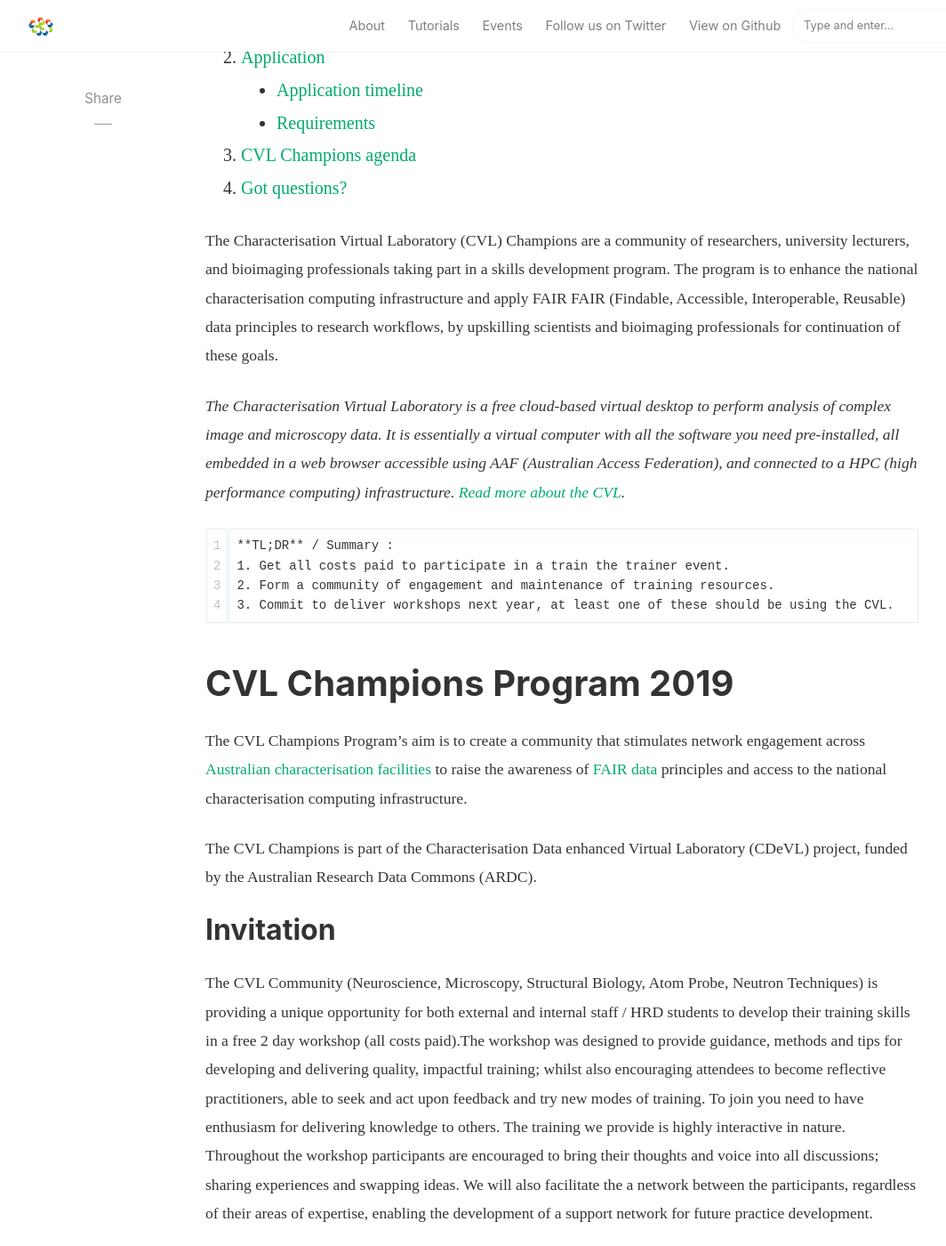
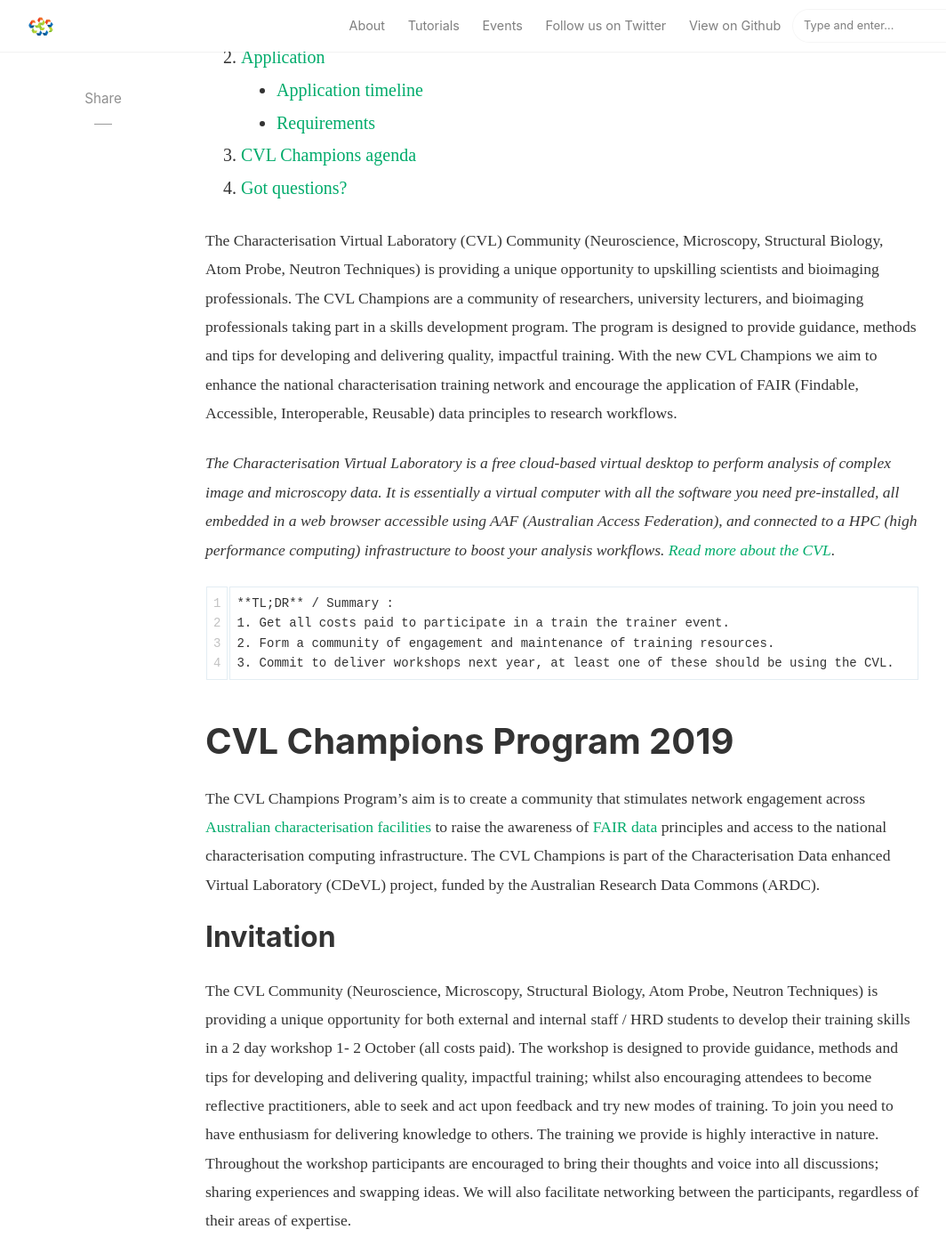
Before and after one commit to Characterisation-Virtual-Laboratory/CVL_Community, a Jekyll site: the page built from _posts/2019-05-04-champions.md, in a window 1280 px wide and 1400 px high, scrolled down 563 px. Shown: the whole window at 89% size, without its empty margins (54-1118 px from the left). Built offline with Jekyll 4.4.1, drawn with Linux system fonts in a browser that asks for light colours; nearby versions of some CDN libraries; comment, search, counter and statistics services are not loaded; some of the changed text lies outside the part shown.

Commit message:
update description, add for Australian based

```diff
--- a/_posts/2019-05-04-champions.md
+++ b/_posts/2019-05-04-champions.md
@@ -8,9 +8,16 @@
 featured: true
 toc: true
 ---
-The Characterisation Virtual Laboratory (CVL) Champions are a community of researchers, university lecturers, and bioimaging professionals taking part in a skills development program. The program is to enhance the national characterisation computing infrastructure and apply FAIR FAIR (Findable, Accessible, Interoperable, Reusable) data principles to research workflows, by upskilling scientists and bioimaging professionals for continuation of these goals.
+The Characterisation Virtual Laboratory (CVL) Community (Neuroscience,
+Microscopy, Structural Biology, Atom Probe, Neutron Techniques) is providing a
+unique opportunity to upskilling scientists and bioimaging professionals.
+The CVL Champions are a community of researchers, university lecturers, and
+bioimaging professionals taking part in a skills development program. The
+program is designed to provide guidance, methods and tips for developing and
+delivering quality, impactful training. With the new CVL Champions we aim
+to enhance the national characterisation training network and encourage the application of FAIR (Findable, Accessible, Interoperable, Reusable) data principles to research workflows.
 
-*The Characterisation Virtual Laboratory is a free cloud-based virtual desktop to perform analysis of complex image and microscopy data. It is essentially a virtual computer with all the software you need pre-installed, all embedded in a web browser accessible using AAF (Australian Access Federation), and connected to a HPC (high performance computing) infrastructure. [Read more about the CVL](../about).*
+*The Characterisation Virtual Laboratory is a free cloud-based virtual desktop to perform analysis of complex image and microscopy data. It is essentially a virtual computer with all the software you need pre-installed, all embedded in a web browser accessible using AAF (Australian Access Federation), and connected to a HPC (high performance computing) infrastructure to boost your analysis workflows. [Read more about the CVL](../about).*
 
     **TL;DR** / Summary :
     1. Get all costs paid to participate in a train the trainer event.
@@ -19,25 +26,22 @@
 
 # CVL Champions Program 2019
 
-The CVL Champions Program's aim is to create a community that stimulates network engagement across [Australian characterisation facilities](../AustralianCharacterisationFacilities) to raise the awareness of [FAIR data](https://www.ands.org.au/working-with-data/fairdata) principles and access to the national characterisation computing infrastructure.
-
-The CVL Champions is part of the Characterisation Data enhanced Virtual Laboratory (CDeVL) project, funded by the Australian Research Data Commons (ARDC).
+The CVL Champions Program's aim is to create a community that stimulates network engagement across [Australian characterisation facilities](../AustralianCharacterisationFacilities) to raise the awareness of [FAIR data](https://www.ands.org.au/working-with-data/fairdata) principles and access to the national characterisation computing infrastructure. The CVL Champions is part of the Characterisation Data enhanced Virtual Laboratory (CDeVL) project, funded by the Australian Research Data Commons (ARDC).
 
 ## Invitation
 
 The CVL Community (Neuroscience, Microscopy, Structural Biology, Atom Probe,
 Neutron Techniques) is providing a unique opportunity for both external and
-internal staff / HRD students to develop their training skills in a free 2 day
-workshop (all costs paid).The workshop was designed to provide guidance,
-methods and tips for developing and delivering quality, impactful training;
-whilst also encouraging attendees to become reflective practitioners, able to
-seek and act upon feedback and try new modes of training. To join you need to
-have enthusiasm for delivering knowledge to others. The training we provide is
-highly interactive in nature. Throughout the workshop participants are
-encouraged to bring their thoughts and voice into all discussions; sharing
-experiences and swapping ideas. We will also facilitate the a network between
-the participants, regardless of their areas of expertise, enabling the
-development of a support network for future practice development.
+internal staff / HRD students to develop their training skills in a 2 day
+workshop 1- 2 October (all costs paid). The workshop is designed to provide
+guidance, methods and tips for developing and delivering quality, impactful
+training; whilst also encouraging attendees to become reflective practitioners,
+able to seek and act upon feedback and try new modes of training. To join you
+need to have enthusiasm for delivering knowledge to others. The training we
+provide is highly interactive in nature. Throughout the workshop participants
+are encouraged to bring their thoughts and voice into all discussions; sharing
+experiences and swapping ideas. We will also facilitate networking between
+the participants, regardless of their areas of expertise.
 
 If you think this workshop might be of interest to someone else, please
 forward this opportunity. Registration open on 18 June 2019 and close 31 July 2019.
@@ -66,6 +70,7 @@
 
 ## Requirements
 
+* This application is open to participants based in Australia.
 * Commit to attending and participating in the three programmed events, 2 online and 1 in person (see program below).
 * Commit to continuation of the training effort for at least until the end of 2020.
 * Provide at least 2 trainings sessions a year, one of which has to be part of the CVL trainings.
```
Also changed, not shown: other parts of _posts/2019-05-04-champions.md (+1 -1 lines).
